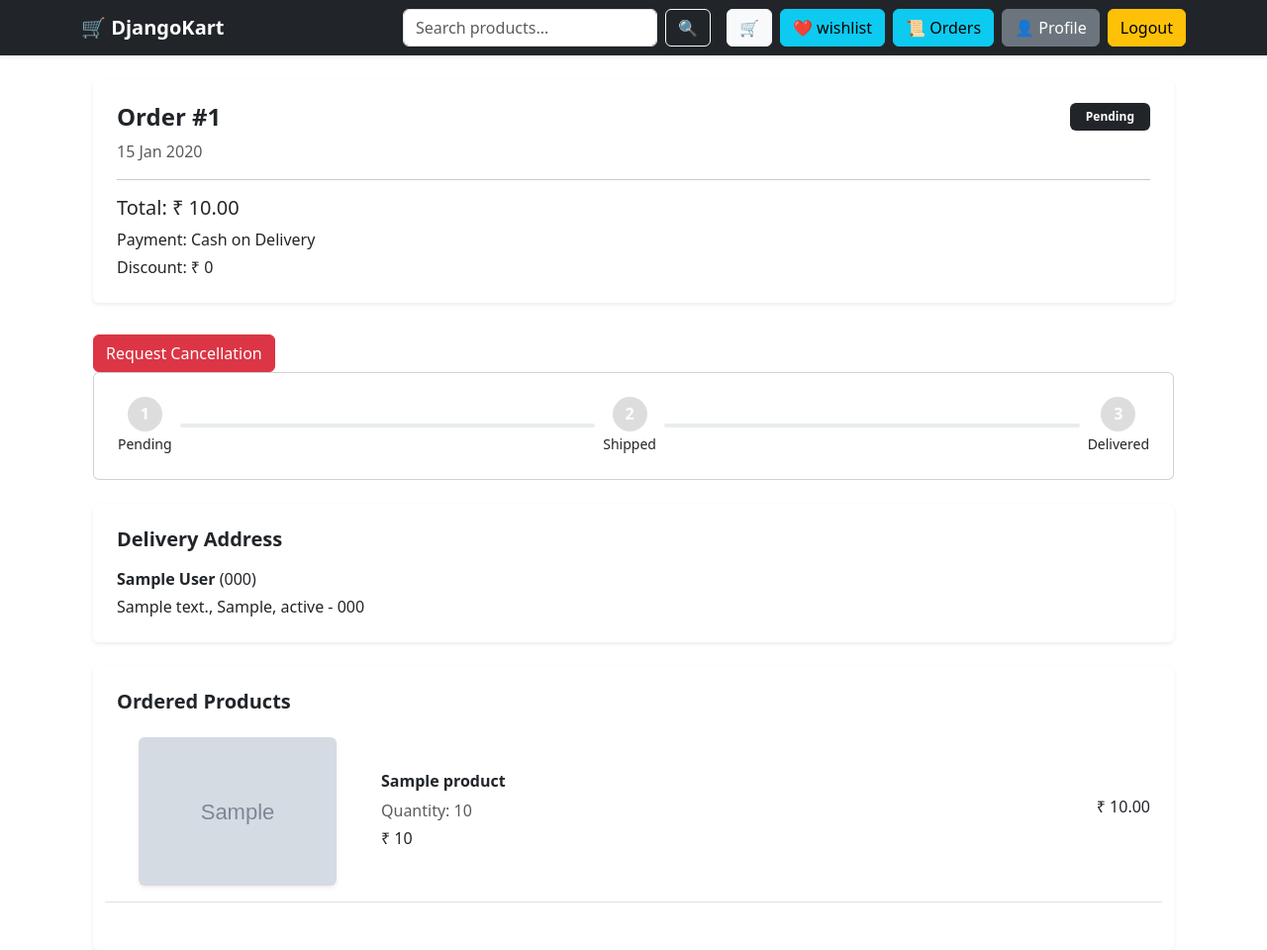
After one commit to Prashuk09/own-Project, a Django app: page /cart/order/1/ in a window 1280 px wide. The commit adds this page. Shown: the whole page at 99% size. Run offline with Django 5.2, Linux system fonts and the light colour scheme; a user stored in the database is signed in; tables that the repository leaves empty hold one stand-in row (values such as "Sample post"); grey boxes marked "Sample" are stand-in pictures; parts of the project's set-up code (start-up, migrations or seed data) failed here and were passed over.

Commit message:
implement cancel button and admin approve option updated to cancellation to user

```diff
--- a/orders/models.py
+++ b/orders/models.py
@@ -45,6 +45,7 @@ class Order(models.Model):
 
     def __str__(self):
         return f"Order #{self.id} - {self.user.username}"
+
 class OrderItem(models.Model):
 
     order = models.ForeignKey(Order, on_delete=models.CASCADE)
@@ -55,3 +56,32 @@ class OrderItem(models.Model):
 
     def get_total(self):
         return self.price * self.quantity
+
+class CancelRequest(models.Model):
+
+    order = models.OneToOneField(
+        Order,
+        on_delete=models.CASCADE
+    )
+
+    user = models.ForeignKey(
+        User,
+        on_delete=models.CASCADE
+    )
+
+    reason = models.TextField()
+
+    is_approved = models.BooleanField(default=False)
+
+    created_at = models.DateTimeField(auto_now_add=True)
+
+    def __str__(self):
+        return f"Cancel Request - Order {self.order.id}"
+
+    # 🔥 IMPORTANT FIXED SAVE METHOD
+    def save(self, *args, **kwargs):
+        super().save(*args, **kwargs)
+
+        if self.is_approved:
+            self.order.status = "Cancelled"
+            self.order.save()
--- a/orders/templates/orders/my_orders.html
+++ b/orders/templates/orders/my_orders.html
@@ -15,7 +15,11 @@
 
       <div class="d-flex justify-content-between align-items-center">
 
-        <h5 class="mb-0">Order #{{ order.id }}</h5>
+        <h5>
+          <a href="{% url 'order_detail' order.id %}">
+            Order #{{ order.id }}
+          </a>
+        </h5>
 
         <a href="{% url 'invoice' order.id %}" class="btn btn-sm btn-dark">
           Download Invoice
--- /dev/null
+++ b/orders/templates/orders/order_detail.html
@@ -0,0 +1,236 @@
+{% extends 'base.html' %}
+{% block content %}
+
+<style>
+.progress-wrapper {
+    display: flex;
+    justify-content: space-between;
+    position: relative;
+    margin: 40px 0;
+}
+
+.progress-line {
+    position: absolute;
+    top: 15px;
+    left: 0;
+    height: 4px;
+    background: #28a745;
+    z-index: 0;
+    transition: width 0.6s ease;
+}
+
+.progress-bg {
+    position: absolute;
+    top: 15px;
+    left: 0;
+    right: 0;
+    height: 4px;
+    background: #ddd;
+    z-index: 0;
+}
+
+.progress-step {
+    position: relative;
+    text-align: center;
+    width: 33%;
+    z-index: 1;
+}
+
+.circle {
+    width: 32px;
+    height: 32px;
+    border-radius: 50%;
+    background: #ddd;
+    margin: auto;
+    line-height: 32px;
+    color: white;
+    font-weight: bold;
+    transition: 0.3s;
+}
+
+.progress-step.active .circle {
+    background: #28a745;
+    transform: scale(1.1);
+}
+
+.circle {
+    width:35px;
+    height:35px;
+    border-radius:50%;
+    background:#ddd;
+    color:white;
+    display:flex;
+    align-items:center;
+    justify-content:center;
+}
+</style>
+
+<div class="container">
+
+    <!-- ORDER HEADER -->
+    <div class="card shadow-sm border-0 p-4 mb-4">
+        <div class="d-flex justify-content-between">
+            <div>
+                <h4 class="fw-bold">Order #{{ order.id }}</h4>
+                <p class="text-muted mb-0">
+                    {{ order.created_at|date:"d M Y" }}
+                </p>
+            </div>
+            <div>
+                <span class="badge bg-dark px-3 py-2">
+                    {{ order.status }}
+                </span>
+            </div>
+        </div>
+
+        <hr>
+
+        <h5>Total: ₹ {{ order.total_amount }}</h5>
+        <p class="mb-1">Payment: Cash on Delivery</p>
+        <p class="mb-0">Discount: ₹ 0</p>
+    </div>
+
+    <!-- CANCEL BUTTON -->
+    {% if order.status == "Pending" %}
+    <a href="{% url 'cancel_request' order.id %}"
+    class="btn btn-danger mt-2">
+    Request Cancellation
+    </a>
+    {% endif %}
+
+    <!-- ORDER STATUS TRACKING -->
+
+    <div class="card p-4 mb-4">
+
+    {% if order.status == "Cancelled" %}
+
+        <div class="text-center">
+            <h5 class="text-danger fw-bold mb-3">Order Cancelled</h5>
+
+            <div class="position-relative" style="height: 4px; background: #ddd;">
+                <div style="width:100%; height:4px; background:red;"></div>
+            </div>
+
+            <div class="mt-3 text-danger">
+                Your order has been cancelled.
+            </div>
+        </div>
+
+    {% else %}
+
+        <div class="d-flex justify-content-between align-items-center">
+
+            <div class="text-center">
+                <div class="circle {% if order.status != 'Pending' %}bg-success{% endif %}">1</div>
+                <small>Pending</small>
+            </div>
+
+            <div class="flex-fill mx-2">
+                <div class="progress" style="height:4px;">
+                    <div class="progress-bar bg-success"
+                        style="width:
+                        {% if order.status == 'Pending' %}0%
+                        {% elif order.status == 'Shipped' %}50%
+                        {% elif order.status == 'Delivered' %}100%
+                        {% endif %}">
+                    </div>
+                </div>
+            </div>
+
+            <div class="text-center">
+                <div class="circle {% if order.status == 'Shipped' or order.status == 'Delivered' %}bg-success{% endif %}">2</div>
+                <small>Shipped</small>
+            </div>
+
+            <div class="flex-fill mx-2">
+                <div class="progress" style="height:4px;">
+                    <div class="progress-bar bg-success"
+                        style="width:
+                        {% if order.status == 'Delivered' %}100%
+                        {% else %}0%
+                        {% endif %}">
+                    </div>
+                </div>
+            </div>
+
+            <div class="text-center">
+                <div class="circle {% if order.status == 'Delivered' %}bg-success{% endif %}">3</div>
+                <small>Delivered</small>
+            </div>
+
+        </div>
+
+    {% endif %}
+
+    </div>
+
+
+    <!-- DELIVERY ADDRESS -->
+    <div class="card shadow-sm border-0 p-4 mb-4">
+        <h5 class="fw-bold mb-3">Delivery Address</h5>
+        <p class="mb-1">
+            <strong>{{ order.address.full_name }}</strong>
+            ({{ order.address.phone }})
+        </p>
+        <p class="mb-0">
+            {{ order.address.address_line }},
+            {{ order.address.city }},
+            {{ order.address.state }} -
+            {{ order.address.pincode }}
+        </p>
+    </div>
+
+
+    <!-- PRODUCTS -->
+    <div class="card shadow-sm border-0 p-4">
+
+        <h5 class="fw-bold mb-4">Ordered Products</h5>
+
+        {% for item in items %}
+        <div class="row align-items-center mb-4 border-bottom pb-3">
+
+            <!-- IMAGE -->
+            <div class="col-md-3 text-center">
+                <a href="{% url 'product_detail' item.product.id %}">
+                    <img src="{{ item.product.image.url }}"
+                         class="img-fluid rounded shadow-sm"
+                         style="height:150px; object-fit:cover;">
+                </a>
+            </div>
+
+            <!-- INFO -->
+            <div class="col-md-6">
+                <a href="{% url 'product_detail' item.product.id %}"
+                   class="text-decoration-none text-dark">
+                    <h6 class="fw-bold">{{ item.product.name }}</h6>
+                </a>
+                <p class="text-muted mb-1">
+                    Quantity: {{ item.quantity }}
+                </p>
+                <p class="mb-0">
+                    ₹ {{ item.product.price }}
+                </p>
+            </div>
+
+            <!-- TOTAL -->
+            <div class="col-md-3 text-end">
+                <h6>
+                    ₹ {{ item.product.price|floatformat:2 }}
+                </h6>
+            </div>
+
+            {% if order.status == "Delivered" %}
+                <a href="{% url 'add_review' item.product.id %}"
+                class="btn btn-sm btn-outline-success mt-2">
+                Write Review
+                </a>
+            {% endif %}
+
+        </div>
+        {% endfor %}
+
+    </div>
+
+</div>
+
+{% endblock %}
--- a/orders/urls.py
+++ b/orders/urls.py
@@ -10,4 +10,7 @@ urlpatterns = [
     path('checkout/', views.checkout, name='checkout'),
     path('my-orders/', views.my_orders, name='my_orders'),
     path('invoice/<int:order_id>/', views.download_invoice, name='invoice'),
+    path('order/<int:id>/', views.order_detail, name='order_detail'),
+    path('cancel/<int:id>/', views.cancel_order, name='cancel_order'),
+    path('cancel-request/<int:id>/', views.cancel_request, name='cancel_request'),
 ]
--- a/orders/views.py
+++ b/orders/views.py
@@ -1,5 +1,5 @@
 from django.shortcuts import render, redirect, get_object_or_404
-from .models import Cart, CartItem, Order, OrderItem
+from .models import Cart, CartItem, Order, OrderItem, CancelRequest
 from store.models import Product
 from django.http import JsonResponse, HttpResponse
 from django.views.decorators.http import require_POST
@@ -233,3 +233,49 @@ def download_invoice(request, order_id):
     doc.build(elements)
 
     return response
+
+# Order detail page
+@login_required
+def order_detail(request, id):
+
+    order = get_object_or_404(Order, id=id, user=request.user)
+    items = OrderItem.objects.filter(order=order)
+
+    return render(request, 'orders/order_detail.html', {
+        'order': order,
+        'items': items
+    })
+
+@login_required
+def cancel_order(request, id):
+
+    order = get_object_or_404(Order, id=id, user=request.user)
+
+    if order.status == "Pending":
+        order.status = "Cancelled"
+        order.save()
+
+    return redirect('order_detail', id=order.id)
+
+@login_required
+def cancel_request(request, id):
+
+    order = get_object_or_404(Order, id=id, user=request.user)
+
+    if order.status != "Pending":
+        return redirect('order_detail', id=order.id)
+
+    if request.method == "POST":
+        reason = request.POST.get("reason")
+
+        CancelRequest.objects.create(
+            order=order,
+            user=request.user,
+            reason=reason
+        )
+
+        return redirect('order_detail', id=order.id)
+
+    return render(request, "orders/cancel_request.html", {
+        "order": order
+    })
```
Also changed, not shown: orders/admin.py (+47 -2 lines), orders/templates/orders/cancel_request.html (added, +27 -0 lines), orders/migrations/0002_cancelrequest.py (added).
